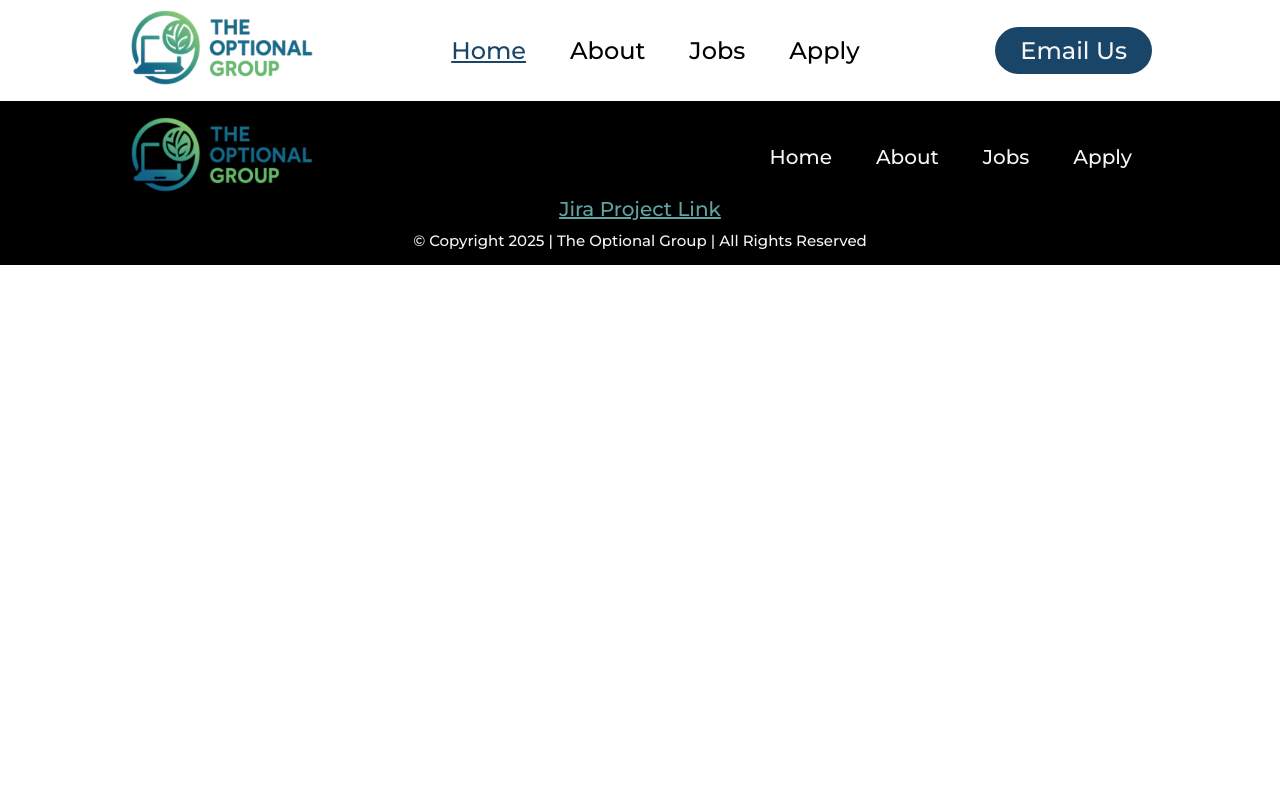
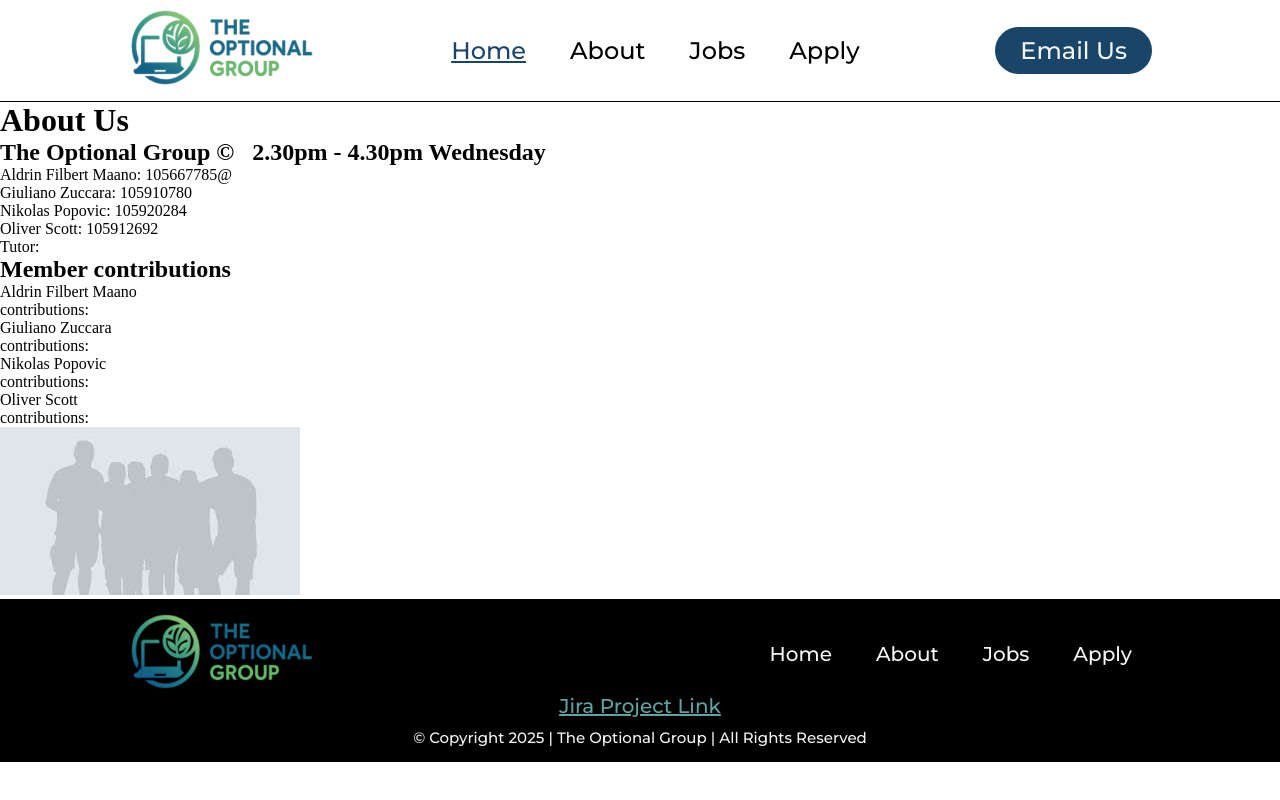
Before and after one commit to Optional-WebTechGroup/OptionalGroupProject01, a plain HTML site: page project1/about.html in a window 1280 px wide. Drawn offline with Linux system fonts and the light colour scheme.

Commit message:
added basic html about.html, placeholder image

```diff
--- a/project1/about.html
+++ b/project1/about.html
@@ -45,7 +45,43 @@
         <a class="cta" href="mailto:info@canvas"><button>Email Us</button></a>
     </header>
 
-    <main></main>
+    <main>
+        <h1> About Us</h1>
+
+        <h2> The Optional Group &copy; &nbsp; 2.30pm - 4.30pm Wednesday</h2>
+        <ul>
+            <li>
+                Aldrin Filbert Maano: 105667785@
+            </li>
+            <li>
+                Giuliano Zuccara: 105910780
+            </li>
+            <li>
+                Nikolas Popovic: 105920284
+            </li>
+            <li>
+                Oliver Scott: 105912692
+            </li>
+        </ul>
+        <p> Tutor: </p>
+
+        <h2> Member contributions</h2>
+        <dl>
+            <dt> Aldrin Filbert Maano </dt>
+            <dd> contributions: </dd>
+
+            <dt> Giuliano Zuccara </dt>
+            <dd> contributions: </dd>
+
+            <dt> Nikolas Popovic </dt>
+            <dd> contributions: </dd>
+
+            <dt> Oliver Scott </dt>
+            <dd> contributions: </dd>
+        </dl>
+
+        <img src="images/OptionalGroupPh.jpg" alt="A group photo of the members of The Optional Group" title="The Optional group" loading=" Lazy">
+    </main>
 
     <footer>
         <div class="footer_nav">
```
Also changed, not shown: project1/images/OptionalGroupPh.jpg (added).
